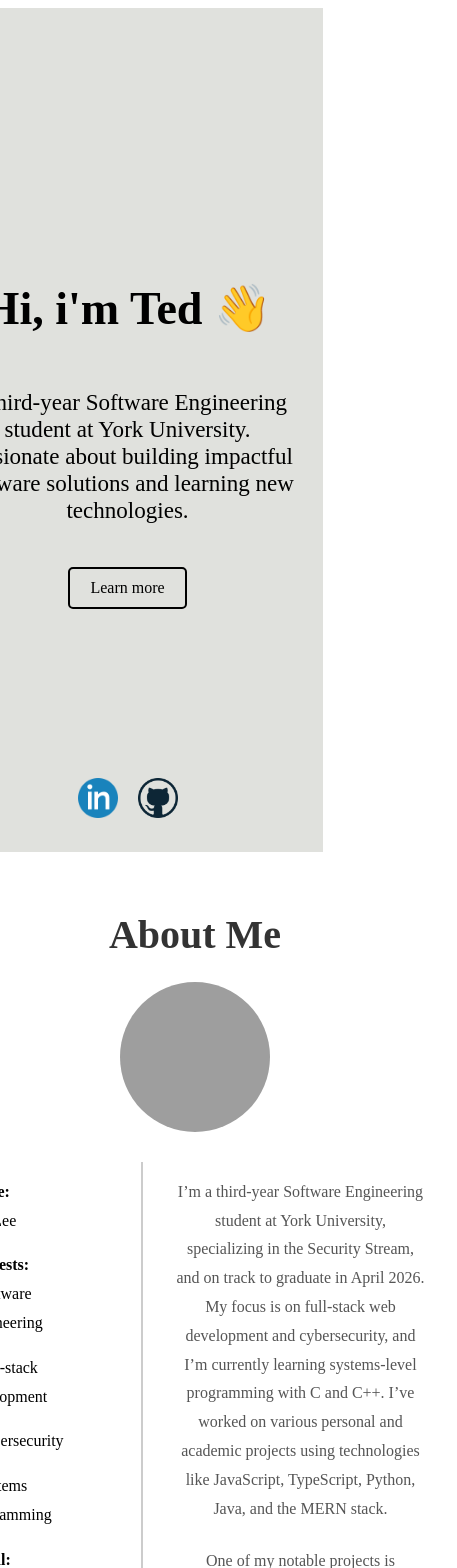
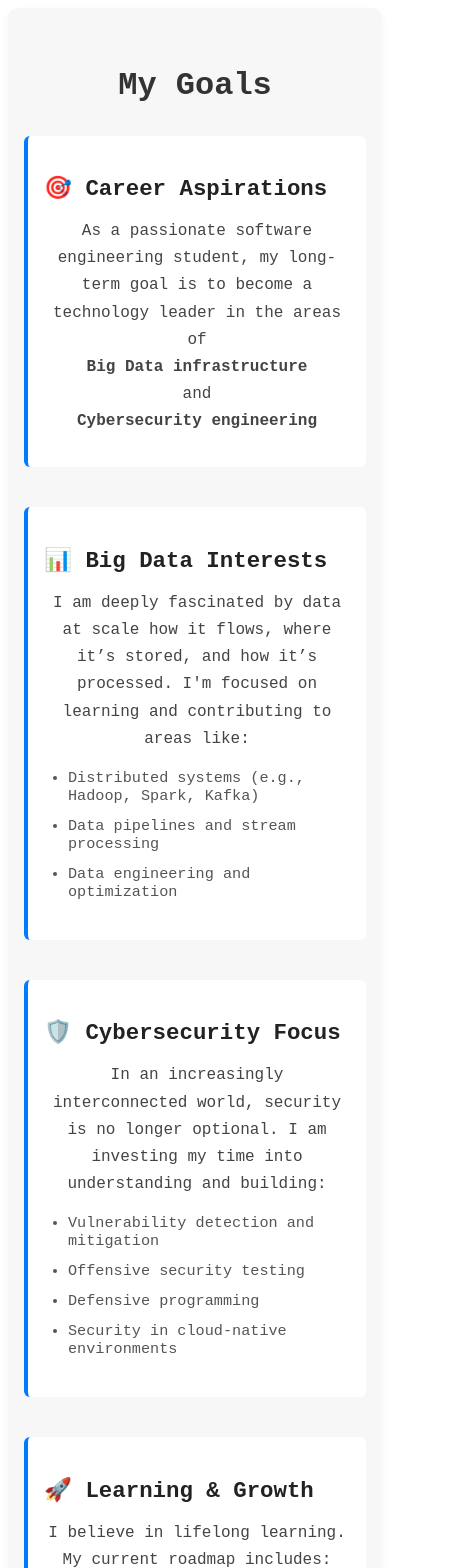
Before and after one commit to Cpoing/myPortfolio, a React (Vite) app: page /goals in a window 390 px wide. Shown: the top 1568 px of the page, 457 px wide, since content can reach past the window. Built offline with nearby package versions, Linux system fonts and the light colour scheme; grey boxes are pictures that could not be loaded.

Commit message:
updated portfolio

```diff
--- a/package.json
+++ b/package.json
@@ -13,7 +13,8 @@
     "@emailjs/browser": "^4.4.1",
     "react": "^18.3.1",
     "react-dom": "^18.3.1",
-    "react-icons": "^5.3.0"
+    "react-icons": "^5.3.0",
+    "react-router-dom": "^7.7.1"
   },
   "devDependencies": {
     "@eslint/js": "^9.11.1",
--- a/src/App.css
+++ b/src/App.css
@@ -409,3 +409,139 @@ button:hover {
   font-size: 0.95rem;
   color: #333;
 }
+
+.Goals {
+  padding: 3rem 2rem;
+  max-width: 900px;
+  margin: auto;
+  background-color: #f7f7f7;
+  border-radius: 10px;
+  box-shadow: 0 4px 10px rgba(0, 0, 0, 0.05);
+  font-family: "Fira Code", monospace;
+}
+
+.Goals h2 {
+  text-align: center;
+  font-size: 2.5rem;
+  margin-bottom: 2rem;
+  color: #333;
+}
+
+.Goals section {
+  margin-bottom: 2.5rem;
+  padding: 1rem;
+  border-left: 4px solid #007bff;
+  background-color: #ffffff;
+  border-radius: 6px;
+  transition: transform 0.3s ease;
+}
+
+.Goals section:hover {
+  transform: translateY(-4px);
+  box-shadow: 0 4px 12px rgba(0, 0, 0, 0.07);
+}
+
+.Goals h3 {
+  font-size: 1.6rem;
+  margin-bottom: 1rem;
+  color: #222;
+}
+
+.Goals p {
+  font-size: 1rem;
+  line-height: 1.7;
+  color: #444;
+}
+
+.Goals ul {
+  list-style-type: disc;
+  padding-left: 1.5rem;
+  margin-top: 1rem;
+  color: #555;
+}
+
+.Goals ul li {
+  margin-bottom: 0.75rem;
+  font-size: 0.95rem;
+}
+
+@media screen and (max-width: 768px) {
+  .Goals {
+    padding: 2rem 1rem;
+  }
+
+  .Goals h2 {
+    font-size: 2rem;
+  }
+
+  .Goals h3 {
+    font-size: 1.4rem;
+  }
+}
+
+.nav-buttons {
+  position: absolute;
+  top: 20px;
+  right: 120px; /* adjust based on Goals button */
+  display: flex;
+  gap: 10px;
+  z-index: 10;
+}
+
+.nav-btn {
+  font-family: "Fira Code", monospace;
+  background-color: transparent;
+  border-radius: 5px;
+  padding: 6px 12px;
+  cursor: pointer;
+  font-size: 0.95rem;
+  text-decoration: underline;
+  color: #000;
+  transition:
+    background-color 0.3s ease,
+    color 0.3s ease;
+}
+
+.nav-btn:hover {
+  background-color: #000;
+  color: #fff;
+}
+
+.ProjectNoImage-name a {
+  font-size: 1.1rem;
+  font-weight: bold;
+  color: #007bff;
+  text-decoration: none;
+  transition: color 0.2s ease;
+}
+
+.ProjectNoImage-name a:hover {
+  color: #0056b3;
+  text-decoration: underline;
+}
+
+.ProjectNoImage-content p {
+  font-size: 0.95rem;
+  color: #444;
+  margin-left: 10px;
+  line-height: 1.6;
+}
+
+#career h1 {
+  text-align: center;
+  font-size: 2rem;
+  margin-bottom: 2rem;
+}
+
+#career section {
+  padding: 1rem;
+  border-left: 4px solid #007bff;
+  background-color: #fafafa;
+  border-radius: 6px;
+  margin-bottom: 2rem;
+  transition: box-shadow 0.3s ease;
+}
+
+#career section:hover {
+  box-shadow: 0 4px 12px rgba(0, 0, 0, 0.1);
+}
--- a/src/App.jsx
+++ b/src/App.jsx
@@ -1,21 +1,38 @@
 import "./App.css";
+import { BrowserRouter as Router, Routes, Route } from "react-router-dom";
+
 import Header from "./comps/Header.jsx";
 import AboutMe from "./comps/AboutMe.jsx";
 import Technologies from "./comps/Technologies.jsx";
 import Projects from "./comps/Projects.jsx";
 import ProjectsNoImage from "./comps/ProjectsNoImage.jsx";
 import EmailMe from "./comps/EmailMe.jsx";
+import Goals from "./comps/Goals.jsx";
+import Career from "./comps/Career.jsx";
 
 function App() {
   return (
-    <div>
+    <Router>
+      <Routes>
+        <Route
+          path="/"
+          element={
+            <>
               <Header />
               <AboutMe />
               <Technologies />
               <Projects />
               <ProjectsNoImage />
               <EmailMe />
-    </div>
+            </>
+          }
+        />
+
+        {/* Goals route only shows Goals component */}
+        <Route path="/goals" element={<Goals />} />
+        <Route path="/career" element={<Career />} />
+      </Routes>
+    </Router>
   );
 }
 
--- /dev/null
+++ b/src/comps/Career.jsx
@@ -0,0 +1,88 @@
+function Career() {
+  return (
+    <div id="career" className="ProjectsNoImage">
+      <h1>🧭 Career</h1>
+
+      <section className="ProjectNoImage">
+        <div className="ProjectNoImage-content">
+          <h4>
+            🎓 Education — York University (B.Eng. Software Engineering, 2026)
+          </h4>
+          <p>
+            • GPA: 3.6 / 4.0 | Dean’s List | Lassonde & Entrance Scholarship
+            recipient
+            <br />• Relevant Courses: Computer Security, Data Structures,
+            Software Development
+          </p>
+        </div>
+      </section>
+
+      <section className="ProjectNoImage">
+        <div className="ProjectNoImage-content">
+          <h4>Ontario Government — Software Engineer Intern (Apr 2025)</h4>
+          <p>
+            • Refactored Python/Selenium automation scripts to reduce execution
+            time by 130% through adaptive waits and efficient DOM targeting.
+            <br />
+            • Built a Java tool to aggregate GitLab and Oracle data, pushed to
+            Azure for analytics; automated via Jenkins to run daily.
+            <br />• Designed and launched a Power BI dashboard for tracking
+            daily health metrics and code quality trends across teams.
+          </p>
+        </div>
+      </section>
+
+      <section className="ProjectNoImage">
+        <div className="ProjectNoImage-content">
+          <h4>
+            Bridgesystems.net — Software Engineer Intern (Jan 2025 – Apr 2025)
+          </h4>
+          <p>
+            • Built a full-stack web app for Code Ninjas that increased sign-ups
+            by 40% through gamified user engagement.
+            <br />
+            • Engineered a scalable backend using TypeScript, NodeJS, ExpressJS,
+            and AWS, improving response times by 30%.
+            <br />• Collaborated with cross-functional teams using Jira to
+            manage sprints and deliver features on schedule.
+          </p>
+        </div>
+      </section>
+
+      <section className="ProjectNoImage">
+        <div className="ProjectNoImage-content">
+          <h4>Code Ninjas — Coding Instructor (Jun 2024 – Present)</h4>
+          <p>
+            • Mentored students through 200+ projects in JavaScript, Python, and
+            HTML/CSS to foster problem-solving and creativity.
+            <br />
+            • Organized a local hackathon with 30+ participants and authored
+            JavaScript starter code for hands-on learning.
+            <br />• Initiated business strategies to improve learning retention
+            and expand marketing outreach.
+          </p>
+        </div>
+      </section>
+
+      <section className="ProjectNoImage">
+        <div className="ProjectNoImage-content">
+          <h4>
+            Golang Developer Student Club — Frontend Developer (May 2023 – Dec
+            2023)
+          </h4>
+          <p>
+            • Helped build a React + TailwindCSS website that boosted online
+            visibility by 124% and social engagement by 440%.
+            <br />
+            • Contributed to backend features using Golang and MySQL, including
+            a Jira API clone with full CRUD support.
+            <br />• Developed responsive, accessible layouts to enhance UX
+            across all device sizes.
+          </p>
+        </div>
+      </section>
+    </div>
+  );
+}
+
+export default Career;
--- a/src/comps/EmailMe.jsx
+++ b/src/comps/EmailMe.jsx
@@ -27,7 +27,7 @@ function EmailMe() {
   };
 
   return (
-    <div className="email-form-container">
+    <div id="email-form" className="email-form-container">
       <h1>Contact</h1>
       <p className="remark">Leave me a message! 👇</p>
       {isSent && <p className="success-message">Message sent successfully!</p>}
--- /dev/null
+++ b/src/comps/Goals.jsx
@@ -0,0 +1,66 @@
+function Goals() {
+  return (
+    <div id="goals" className="Goals px-6 py-10 bg-gray-100 text-gray-800">
+      <h2 className="text-3xl font-bold mb-6 text-center">My Goals</h2>
+
+      <div className="space-y-8 max-w-3xl mx-auto">
+        <section>
+          <h3 className="text-2xl font-semibold mb-2">🎯 Career Aspirations</h3>
+          <p className="text-base">
+            As a passionate software engineering student, my long-term goal is
+            to become a technology leader in the areas of{" "}
+            <strong>Big Data infrastructure</strong> and{" "}
+            <strong>Cybersecurity engineering</strong>{" "}
+          </p>
+        </section>
+
+        <section>
+          <h3 className="text-2xl font-semibold mb-2">📊 Big Data Interests</h3>
+          <p className="text-base">
+            I am deeply fascinated by data at scale how it flows, where it’s
+            stored, and how it’s processed. I'm focused on learning and
+            contributing to areas like:
+          </p>
+          <ul className="list-disc list-inside ml-4 mt-2">
+            <li>Distributed systems (e.g., Hadoop, Spark, Kafka)</li>
+            <li>Data pipelines and stream processing</li>
+            <li>Data engineering and optimization</li>
+          </ul>
+        </section>
+
+        <section>
+          <h3 className="text-2xl font-semibold mb-2">
+            🛡️ Cybersecurity Focus
+          </h3>
+          <p className="text-base">
+            In an increasingly interconnected world, security is no longer
+            optional. I am investing my time into understanding and building:
+          </p>
+          <ul className="list-disc list-inside ml-4 mt-2">
+            <li>Vulnerability detection and mitigation</li>
+            <li>Offensive security testing</li>
+            <li>Defensive programming</li>
+            <li>Security in cloud-native environments</li>
+          </ul>
+        </section>
+
+        <section>
+          <h3 className="text-2xl font-semibold mb-2">🚀 Learning & Growth</h3>
+          <p className="text-base">
+            I believe in lifelong learning. My current roadmap includes:
+          </p>
+          <ul className="list-disc list-inside ml-4 mt-2">
+            <li>
+              Contributing to open source projects in security and data tools
+            </li>
+            <li>Pursuing industry certifications (e.g., AWS, CEH)</li>
+            <li>Internships to gain real-world experience</li>
+            <li>Research and experimentation with AI + data + security</li>
+          </ul>
+        </section>
+      </div>
+    </div>
+  );
+}
+
+export default Goals;
--- a/src/comps/Header.jsx
+++ b/src/comps/Header.jsx
@@ -1,27 +1,64 @@
 import "../App.css";
 import githubIcon from "../icons/github.png";
 import linkedinIcon from "../icons/linkedin.png";
+import { Link } from "react-router-dom";
 
 function Header() {
-  const scrollToAboutMe = () => {
-    const aboutMeSection = document.getElementById("about-me");
-    aboutMeSection.scrollIntoView({ behavior: "smooth" });
+  const scrollToSection = (id) => {
+    const section = document.getElementById(id);
+    if (section) {
+      section.scrollIntoView({ behavior: "smooth" });
+    }
   };
 
   return (
     <div className="heading">
+      <div className="nav-buttons">
+        <button className="nav-btn" onClick={() => scrollToSection("about-me")}>
+          About
+        </button>
+        <button
+          className="nav-btn"
+          onClick={() => scrollToSection("technologies")}
+        >
+          Technologies
+        </button>
+        <button className="nav-btn" onClick={() => scrollToSection("projects")}>
+          Projects
+        </button>
+        <button
+          className="nav-btn"
+          onClick={() => scrollToSection("projects-no-image")}
+        >
+          Extra Projects
+        </button>
+        <Link to="/career" className="nav-btn">
+          Career
+        </Link>
+        <Link to="/goals" className="nav-btn">
+          Goals
+        </Link>
+        <button
+          className="nav-btn"
+          onClick={() => scrollToSection("email-form")}
+        >
+          Contact
+        </button>
+      </div>
+
       <div className="heading-text">
-        <h1>Hi, i'm Ted 👋</h1>
+        <h1>Hi, I'm Ted 👋</h1>
         <p>
-          {" "}
-          A third-year Software Engineering student at York University.{" "}
-          <br></br>
+          A third-year Software Engineering student at York University. <br />
           Passionate about building impactful software solutions and learning
-          new technologies.{" "}
+          new technologies.
         </p>
       </div>
 
-      <button className="scroll-btn" onClick={scrollToAboutMe}>
+      <button
+        className="scroll-btn"
+        onClick={() => scrollToSection("about-me")}
+      >
         Learn more
       </button>
 
--- a/src/comps/Projects.jsx
+++ b/src/comps/Projects.jsx
@@ -31,7 +31,7 @@ const projects = [
 
 function Projects() {
   return (
-    <div className="Projects">
+    <div id="projects" className="Projects">
       <h1>Projects</h1>
       {projects.map((project, index) => (
         <div
--- a/src/comps/ProjectsNoImage.jsx
+++ b/src/comps/ProjectsNoImage.jsx
@@ -23,7 +23,7 @@ const projectsNoImage = [
 
 function ProjectsNoImage() {
   return (
-    <div className="ProjectsNoImage">
+    <div id="projects-no-image" className="ProjectsNoImage">
       {projectsNoImage.map((project, index) => (
         <div
           key={index}
--- a/src/comps/Technologies.jsx
+++ b/src/comps/Technologies.jsx
@@ -70,7 +70,7 @@ function Technologies() {
   ];
 
   return (
-    <div className="Technologies">
+    <div id="technologies" className="Technologies">
       <h1>Technologies</h1>
       <h3>Programming Languages</h3>
       <ul className="Technologies-list">
```
Also changed, not shown: 1 other file (tests, documents, lock files or other folders). Lines whose indentation alone changed are shown as unchanged.
